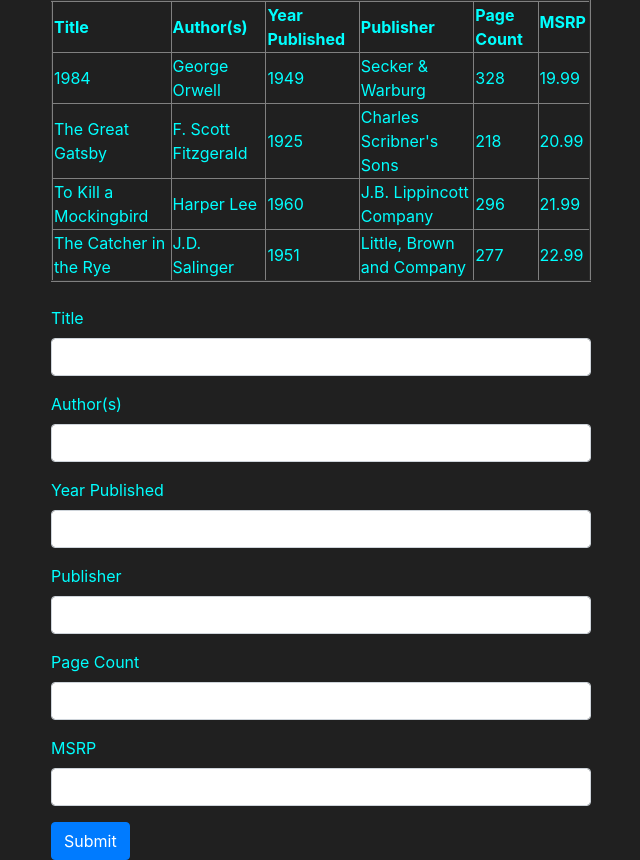
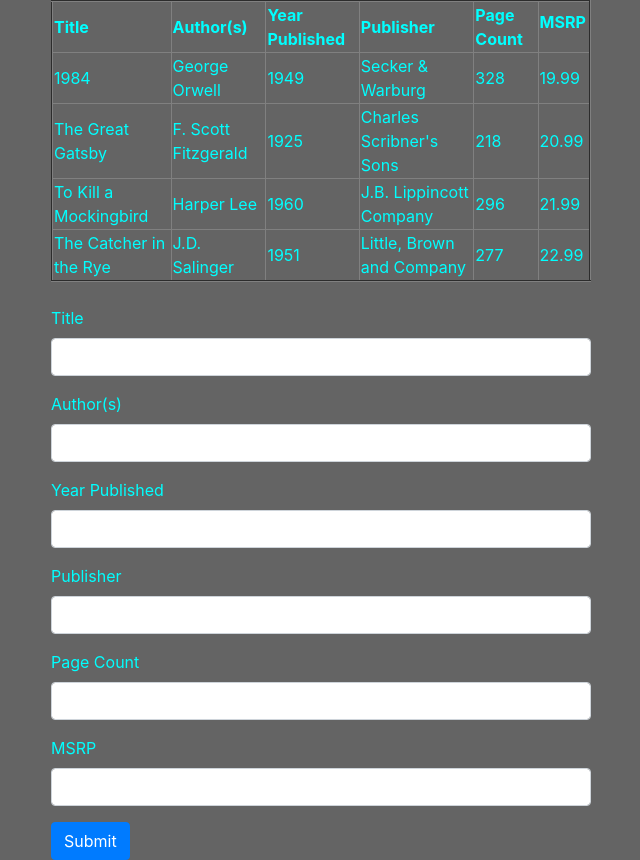
Before and after one commit to iu-msis/2-simple-docker-js-jbloom8907, a PHP site: page /table.html in a window 1280 px wide. Shown: the part 56-916 px from the top of the page, without its empty margins (319-959 px from the left). Run offline with PHP 8.4, Linux system fonts and the light colour scheme.

Commit message:
Update styles.css
Making table css easier to see by lightening background

```diff
--- a/app/public/css/styles.css
+++ b/app/public/css/styles.css
@@ -1,6 +1,6 @@
 html,
 body {
-  background-color: rgb(32,32,32);
+  background-color: rgb(100,100,100);
   color: rgb(0,255,255);
 
 }
```
